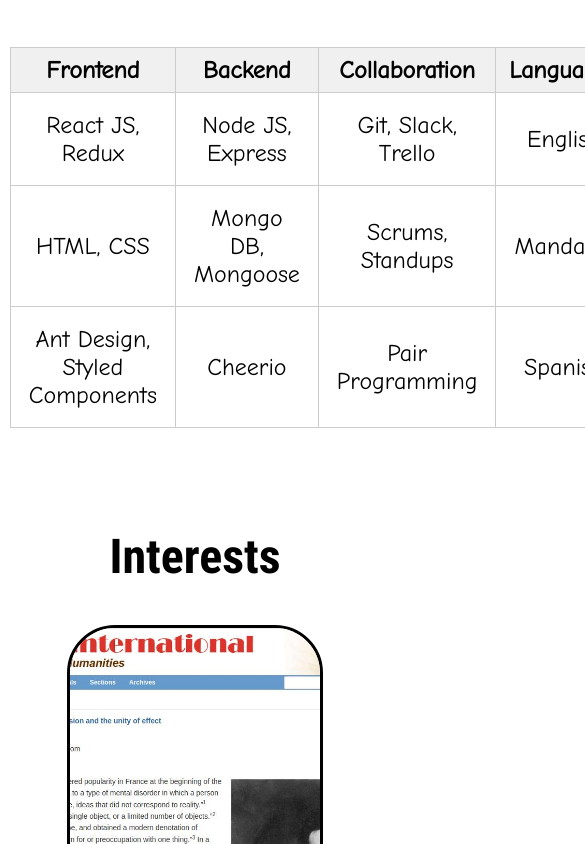
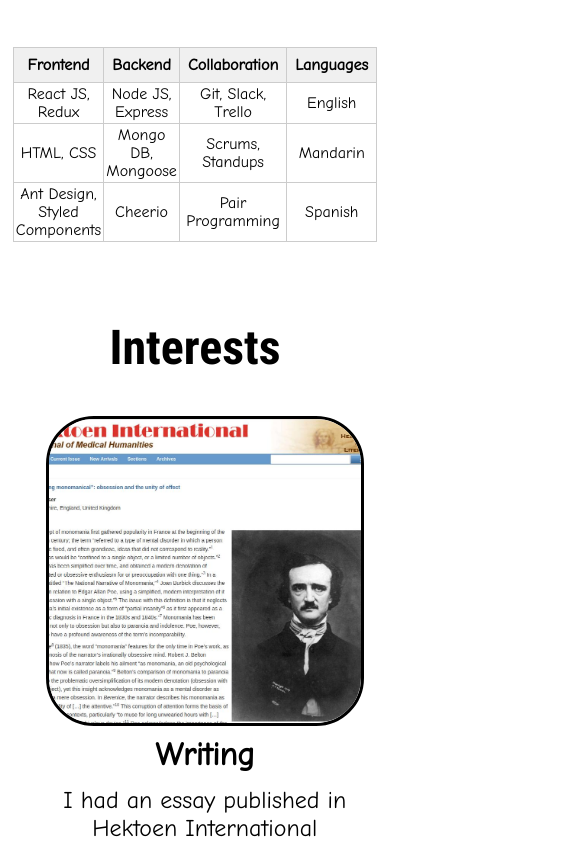
Before and after one commit to Remitito/portfolio, a React (Vite) app: page / in a window 390 px wide. Shown: the part 1480-2324 px from the top of the page, 585 px wide, since content can reach past the window. Built offline with nearby package versions, Linux system fonts and the light colour scheme.

Commit message:
Added more responsive styling improvements

```diff
--- a/src/assets/About.css
+++ b/src/assets/About.css
@@ -82,9 +82,9 @@
 
 .aboutList li {
   font-family: Comic;
-  font-size: 1.6rem;
+  font-size: 1.5rem;
   line-height: 2rem;
-  margin-top: 20px;
+  margin-top: 10px;
 }
 
 .rightAboutSection {
@@ -92,9 +92,10 @@
     width: 50%;
 }
 
+
 table {
   font-family: Comic;
-  font-size: 1.5rem;
+  font-size: 1.25rem;
     width: 100%;
     border-collapse: collapse;
   }
@@ -102,7 +103,7 @@ table {
   th {
     background-color: #f0f0f0;
     border: 1px solid #ccc;
-    padding: 8px;
+    padding: 7px;
     text-align: center;
   }
 
--- a/src/assets/Education.css
+++ b/src/assets/Education.css
@@ -1,3 +1,5 @@
+
+
 .educationHeading {
     font-family: "Roboto";
     font-size: 3rem;
@@ -8,6 +10,7 @@
     display: flex;
     flex-direction: row;
     justify-content: space-between;
+    margin-bottom: -8%;
 }
 
 .leftEducationSection {
@@ -25,7 +28,7 @@
   flex-direction: column;
   align-items: center;
   width: 30vw;
-  height: 30vh;
+  height: 50vh;
   margin: auto;
 }
 
@@ -36,16 +39,16 @@
   font-size: 2rem;
   padding: 10px;
   text-align: center;
-  text-decoration: underline;
   width: 100%;
 }
 
 .photoFrame img {
   border: solid 3px;
   border-radius: 3rem;
-  height: 80%;
+  height: 60%;
   width: 80%;
   object-fit: cover;
+  float: left;
 }
 .photoInfo {
   font-family: 'Comic';
@@ -62,7 +65,7 @@
   font-family: Comic;
   font-size: 1.5rem;
   line-height: 2rem;
-  margin-top: 20px;
+  margin-top: 30px;
 }
 
 .rightEducationSection {
@@ -70,33 +73,10 @@
     width: 50%;
 }
 
-table {
-  font-family: Comic;
-  font-size: 1.5rem;
-    width: 100%;
-    border-collapse: collapse;
-  }
-
-  th {
-    background-color: #f0f0f0;
-    border: 1px solid #ccc;
-    padding: 8px;
-    text-align: center;
-  }
-
-  td {
-    border: 1px solid #ccc;
-    padding: 18px;
-    text-align: center;
-  }
-
-  tr:hover {
-    background-color: #f0f0f0;
-  }
-
   @media screen and (max-width: 1000px) {
     .educationMain {
       flex-direction: column;
+      margin-bottom: 0;
     }
     .leftEducationSection, .rightEducationSection {
       margin: auto;
@@ -118,7 +98,6 @@ table {
 
     .educationMain {
       flex-direction: column;
-      margin-top: 60px;
     }
 
     .leftEducationSection, .rightEducationSection {
@@ -134,9 +113,15 @@ table {
     }
 
     .photoFrame {
-      width: 80vw;
-      height: 70vh;
+      width: 100vw;
+      height: 60vh;
     }
 
+    table {
+      font-size: 1rem;
+      margin: auto;
+      width: 95%;
+      margin-bottom: 10%;
+    }
 
   }
```
Also changed, not shown: public/interests/servlet.jpeg (added).
